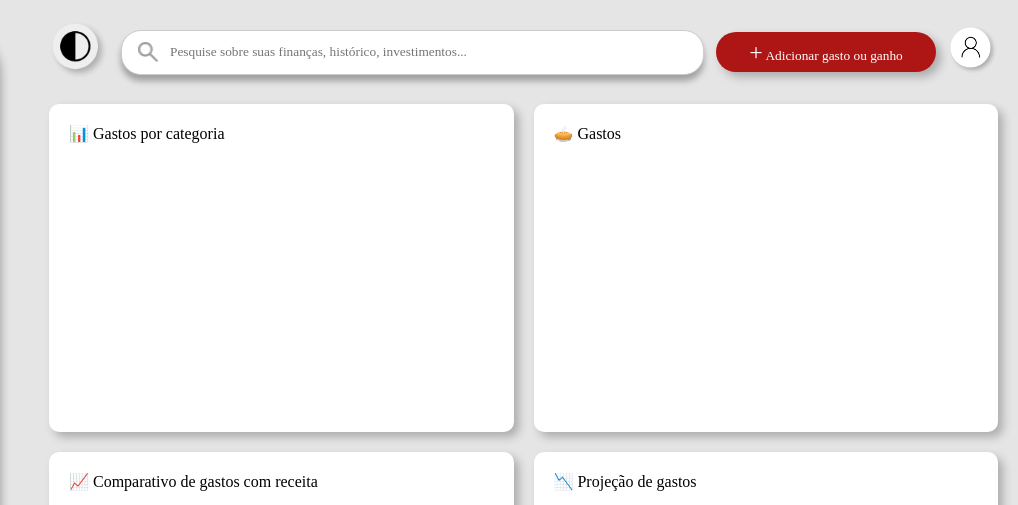
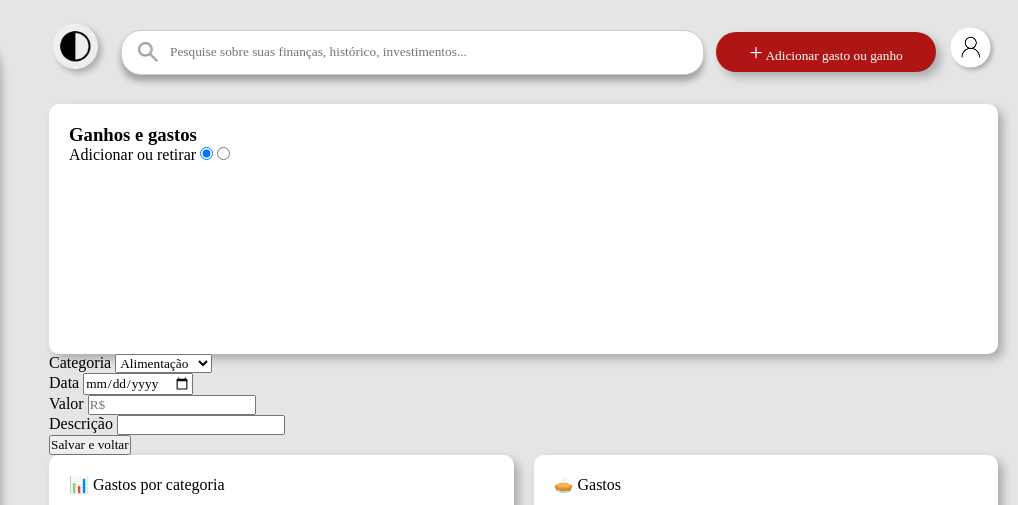
Before and after one commit to joaoguisilvae-wq/Saia-do-Vermelho, a plain HTML site: page index.html in a window 1280 px wide. Shown: the top 505 px of the page, 262-1280 px from the left. Drawn offline with Linux system fonts and the light colour scheme; a web font is replaced by a local one.

Commit message:
gastos e ganhos

```diff
--- a/index.html
+++ b/index.html
@@ -83,6 +83,50 @@
           </figure>
         </div>
       </div>
+      <div>
+        <div class="grafico-container" id="ganhos-e-gastos">
+          <h3>Ganhos e gastos</h3>
+          <label for="adicionar-ou-retirar">
+            Adicionar ou retirar
+            <input type="radio" id="Adicionar" name="opção" value="0" checked />
+            <input type="radio" id="Retirar" name="opção" value="0" />
+          </label>
+        </div>
+        <label for="categoria">
+          Categoria
+          <select name="categoria" id="categoria">
+            <option value="alimentação" selected>Alimentação</option>
+            <option value="transporte">Transporte</option>
+            <option value="moradia">Moradia</option>
+            <option value="lazer">Lazer</option>
+            <option value="saúde">Saúde</option>
+            <option value="educação">Educação</option>
+            <option value="investimentos">Investimentos</option>
+            <option value="outros">Outros</option>
+          </select>
+        </label>
+        <div>
+          <label for="data">
+            Data
+            <input type="date" id="data" name="data" />
+          </label>
+        </div>
+        <div>
+          <label for="valor">
+            Valor
+            <input type="text" id="valor" name="valor" placeholder="R$" />
+          </label>
+        </div>
+        <div>
+          <label for="descricao">
+            Descrição
+            <input type="text" id="descricao" name="descricao" />
+          </label>
+        </div>
+        <div>
+          <input type="button" value="Salvar e voltar" />
+        </div>
+      </div>
       <!-- Graficos -->
       <section id="graficos-section">
         <div class="grafico-container">📊 Gastos por categoria</div>
```
